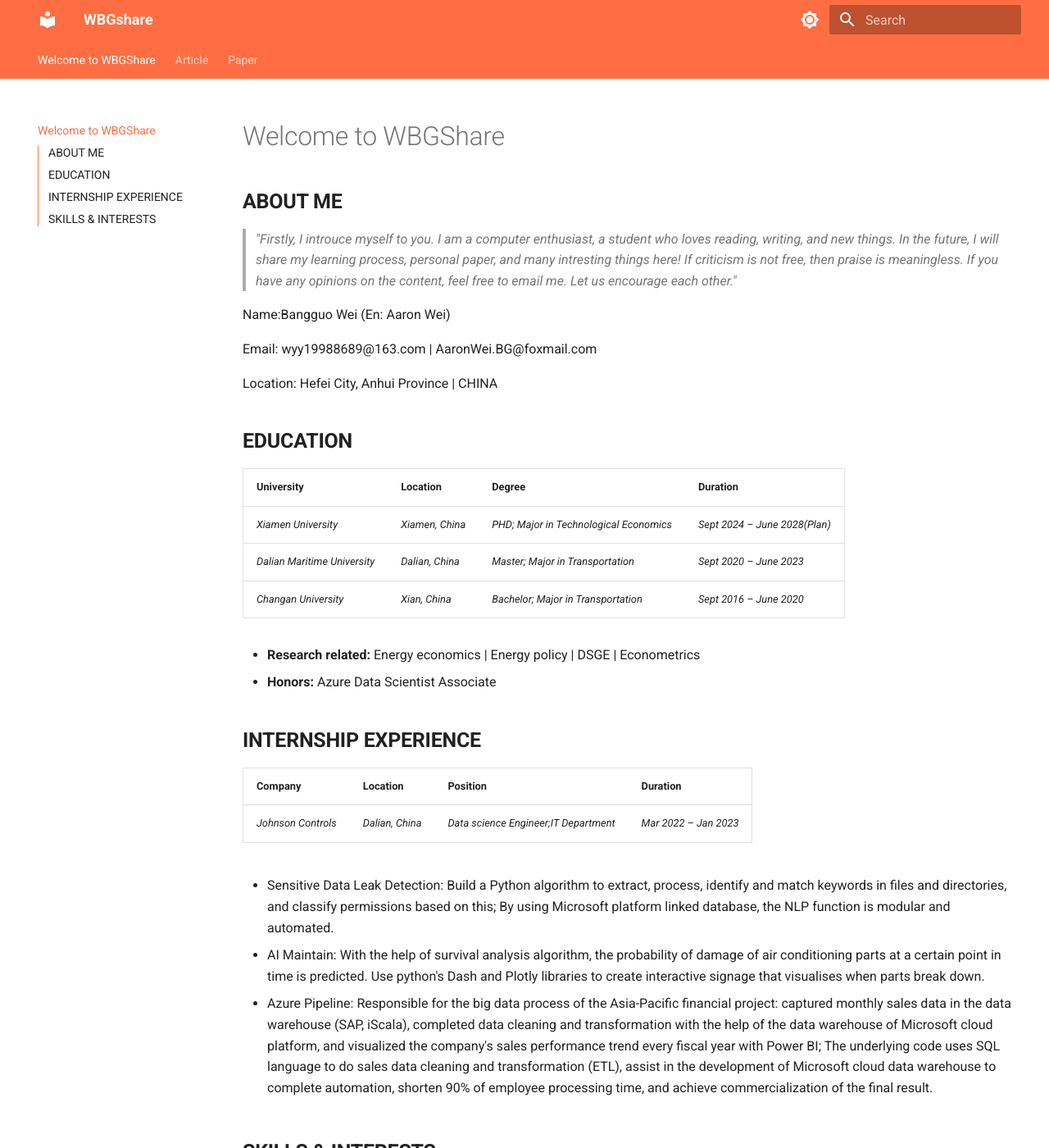
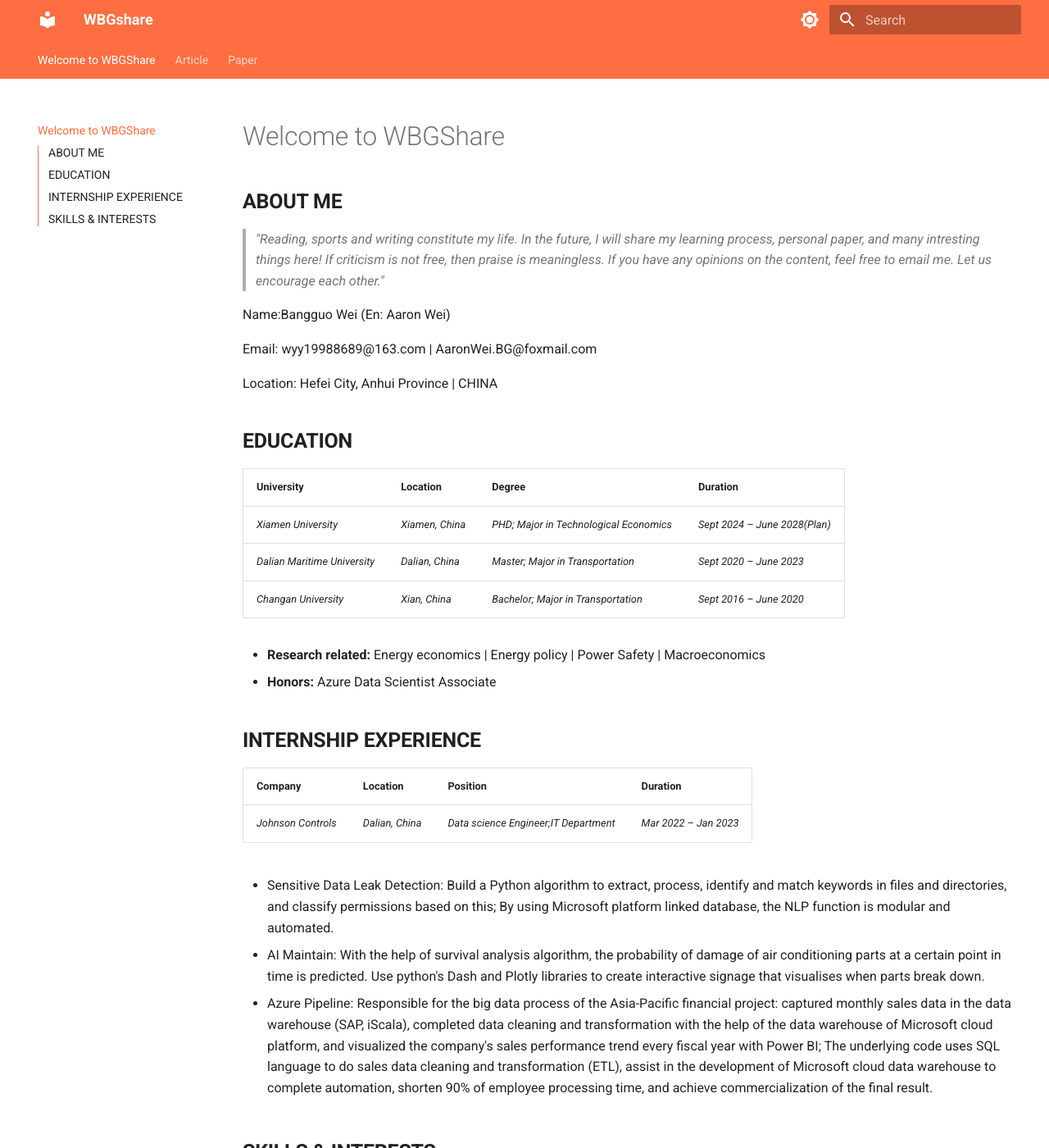
Before and after one commit to WBGZDTSL/WBGShare, an MkDocs documentation site: the page built from docs/index.md, in a window 1280 px wide and 1400 px high. Shown: the whole window at 82% size. Built offline with MkDocs 1.6.1 and Material for MkDocs 9.7.7, drawn with Linux system fonts in a browser that asks for light colours; some of the changed text lies outside the part shown.

Commit message:
Web page beautification

```diff
--- a/docs/index.md
+++ b/docs/index.md
@@ -11,7 +11,7 @@
 
 ## **ABOUT ME**
 <blockquote class="custom-blockquote">
-  <p>"Firstly, I introuce myself to you. I am a computer enthusiast, a student who loves reading, writing, and new things. In the future, I will share my learning process, personal paper, and many intresting things here! If criticism is not free, then praise is meaningless. If you have any opinions on the content, feel free to email me. Let us encourage each other."</p>
+  <p>"Reading, sports and writing constitute my life. In the future, I will share my learning process, personal paper, and many intresting things here! If criticism is not free, then praise is meaningless. If you have any opinions on the content, feel free to email me. Let us encourage each other."</p>
 </blockquote>
 
 Name:Bangguo Wei (En: Aaron Wei)
@@ -29,7 +29,7 @@ Location: Hefei City, Anhui Province | CHINA
 | *Changan University*         | *Xian, China*   | *Bachelor; Major in Transportation* | *Sept 2016 – June 2020*       |
 
 
-*   **Research related:** Energy economics | Energy policy | DSGE | Econometrics
+*   **Research related:** Energy economics | Energy policy | Power Safety | Macroeconomics
 *   **Honors:** Azure Data Scientist Associate
 
 ## **INTERNSHIP EXPERIENCE**
```
Also changed, not shown: other parts of docs/index.md (+1 -1 lines).
